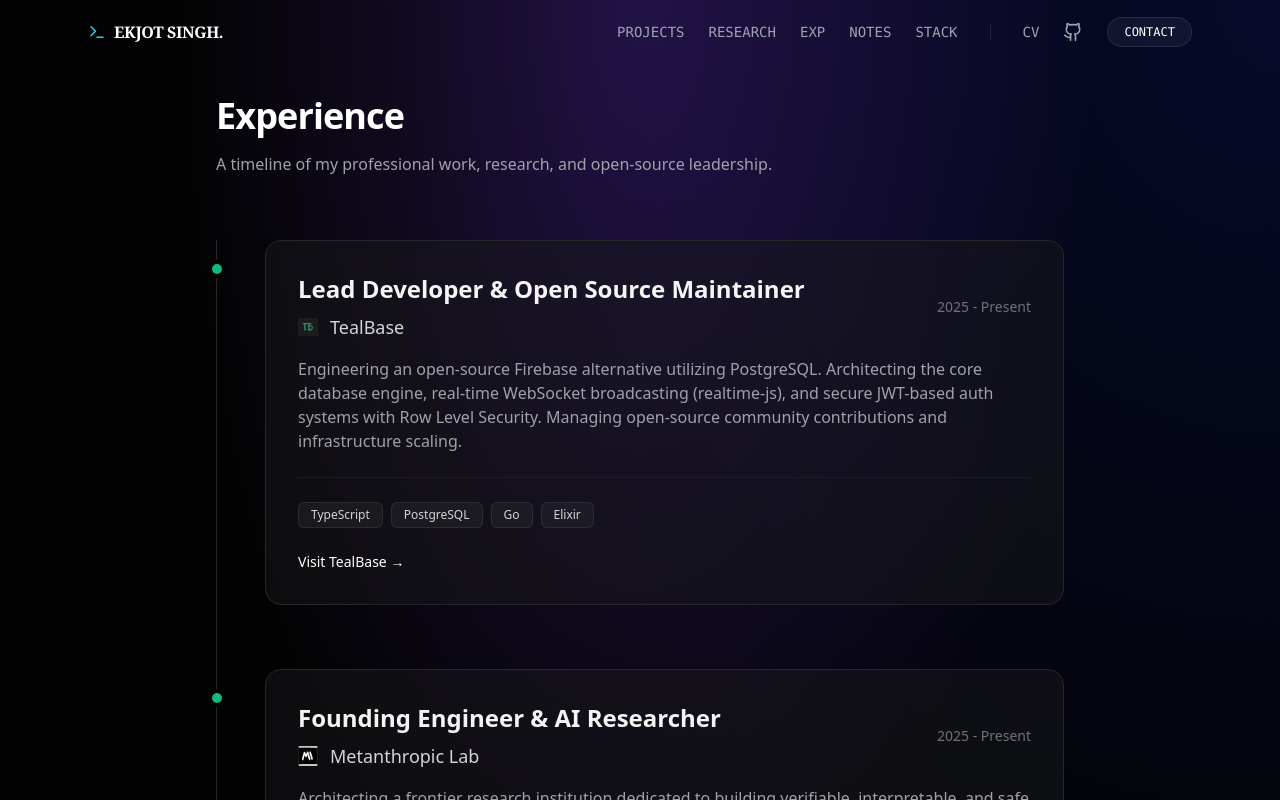
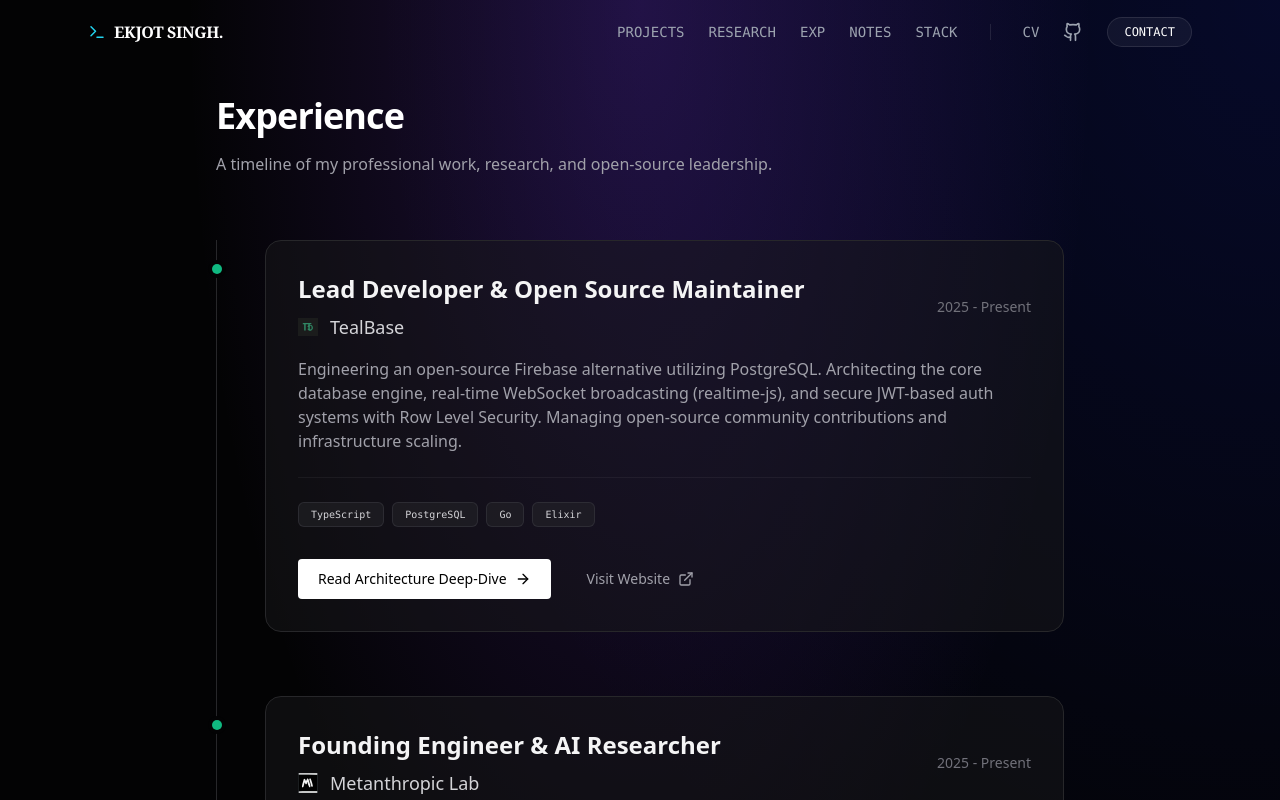
Before and after one commit to ekjotsinghmakhija/website, a Next.js app: page /experience in a window 1280 px wide. Shown: the top 800 px of the page. Built offline with nearby package versions, Linux system fonts and the light colour scheme.

Commit message:
feat: add architecture deep-dive links to experience cards
- Updated ExperiencePage to include routing to internal deep-dive pages
- Linked Tealbase and Metanthropic cards to their respective architectural deep-dives
- Cleaned up obsolete slug and MDX routing files

```diff
--- a/src/app/experience/page.tsx
+++ b/src/app/experience/page.tsx
@@ -4,6 +4,7 @@
 import Footer from '@/components/sections/Footer';
 import { EXPERIENCE } from '@/lib/experience';
 import Link from 'next/link';
+import { ArrowRight, ExternalLink } from 'lucide-react';
 
 export default function ExperiencePage() {
   return (
@@ -17,7 +18,6 @@
 
         <div className="relative border-l border-zinc-800 ml-3 md:ml-0">
           {EXPERIENCE.map((job) => {
-            // We set a default elegant theme here since we removed it from the raw data
             const dotColor = "bg-emerald-500";
             const borderColor = "group-hover:border-emerald-500/50";
 
@@ -59,30 +59,40 @@
                   </p>
 
                   {/* Tech Stack */}
-                  <div className="flex flex-wrap gap-2 mt-auto pt-6 border-t border-white/5">
+                  <div className="flex flex-wrap gap-2 mt-auto pt-6 border-t border-white/5 mb-8">
                     {job.techStack?.map((tech) => (
                       <span
                         key={tech}
-                        className="px-3 py-1 text-xs font-medium rounded-md bg-zinc-800/50 text-zinc-300 border border-zinc-700/50"
+                        className="px-3 py-1 text-[10px] font-mono rounded-md bg-zinc-800/50 text-zinc-300 border border-zinc-700/50"
                       >
                         {tech}
                       </span>
                     ))}
                   </div>
 
-                  {/* Optional External Link */}
-                  {job.link && (
-                    <div className="mt-6">
-                      <Link
+                  {/* ACTION BUTTONS */}
+                  <div className="flex flex-col sm:flex-row gap-4 items-start sm:items-center">
+                    {/* The NEW Deep-Dive Link */}
+                    <Link
+                      href={`/experience/${job.id}`}
+                      className="inline-flex items-center gap-2 px-5 py-2.5 bg-white text-black text-sm font-medium rounded hover:bg-zinc-200 transition-colors"
+                    >
+                      Read Architecture Deep-Dive <ArrowRight size={16} />
+                    </Link>
+
+                    {/* The Original External Link */}
+                    {job.link && (
+                      <a
                         href={job.link}
                         target="_blank"
                         rel="noopener noreferrer"
-                        className="text-sm font-medium text-white hover:underline flex items-center gap-1 w-fit"
+                        className="inline-flex items-center gap-2 px-5 py-2.5 text-sm font-medium text-zinc-400 hover:text-white transition-colors"
                       >
-                        Visit {job.company} &rarr;
-                      </Link>
-                    </div>
-                  )}
+                        Visit Website <ExternalLink size={16} />
+                      </a>
+                    )}
+                  </div>
+
                 </div>
               </div>
             );
```
